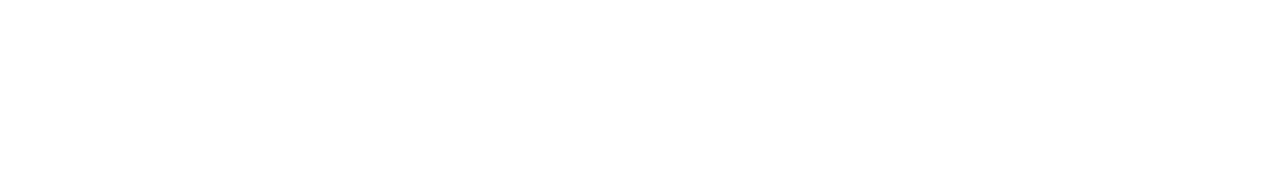
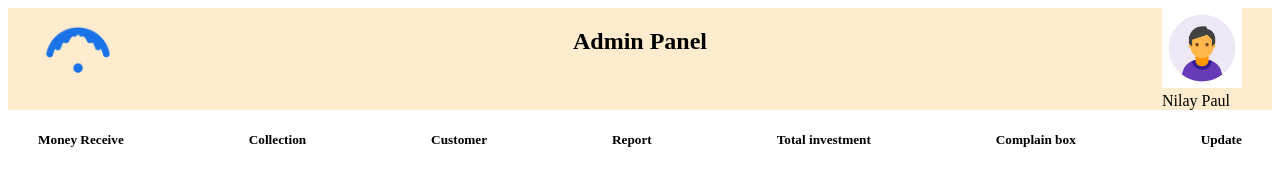
Before and after one commit to nilaypaulpartha/my-website, a plain HTML site: page admin/profile.html in a window 1280 px wide. Drawn offline with Linux system fonts and the light colour scheme.

Commit message:
updating admin profile

```diff
--- a/admin/profile.html
+++ b/admin/profile.html
@@ -3,9 +3,57 @@
 <head>
     <meta charset="UTF-8">
     <meta name="viewport" content="width=device-width, initial-scale=1.0">
-    <title>Document</title>
+    <title>Admin Panel</title>
+    <link rel="stylesheet" href="../css/admin/profile.css">
+    <link rel="stylesheet" href="../css/extra_feature.css">
 </head>
 <body>
+    <div class="admin_upper_bar common">
+        <div><img src="../images/Website/BDMAX_LOGO.png" alt=""></div>
+        <div>
+            <h2>Admin Panel</h2>
+        </div>
+        <div  class="dropdown">
+            <div>
+                <div class="profile"><img src="../images/Website/user.jpg" alt=""></div>
+                <div class="profile"><p>Nilay Paul</p></div>
+            </div>
+            <div class="content">
+                <a href="">Profile</a>
+                <a href="">My Cash</a><!--total taken and extra-->
+                <a href="">Connection</a>
+                <a href="">Receive Complain</a>
+            </div>
+        </div>
+    </div>
+    <div class="admin_option_bar common">
+        <div>
+            <h5>Money Receive</h5>
+        </div>
+        <div>
+            <h5>Collection</h5>
+        </div>
+        <div>
+            <h5>Customer</h5>
+        </div>
+        <div>
+            <h5>Report</h5>
+        </div>
+        <div>
+            <h5>Total investment</h5>
+        </div>
+        <div>
+            <h5>Complain box</h5>
+        </div>
+        <div>
+            <h5>Update</h5>
+            <!-- here i update offer and news -->
+        </div>
+    </div>
+
+
+
+
 
 </body>
 </html>
--- /dev/null
+++ b/css/admin/profile.css
@@ -0,0 +1,23 @@
+.admin_upper_bar{
+    background-color:blanchedalmond;
+}
+.admin_upper_bar img{
+    width: 80px;
+}
+.common{
+    display: flex;
+    justify-content: space-between;
+    padding:0px 30px 0px 30px;
+}
+
+/* admin profile pic and name handling */
+.admin_upper_bar .profile{
+    margin: 0px;
+    padding: 0px;
+}
+.admin_upper_bar .profile p{
+    margin: 0px;
+    padding: 0px;
+}
+
+/* admin profile pic and name handling end*/
--- a/css/intro.css
+++ b/css/intro.css
@@ -102,7 +102,7 @@ a {
     justify-content: space-around;
 }
 
-.header .upper div {
+.header .upper .right,.header .upper .left,.header .upper .middle{
     display: flex;
 }
 
```
Also changed, not shown: home.html (+6 -2 lines).
